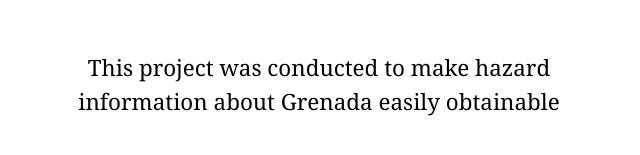
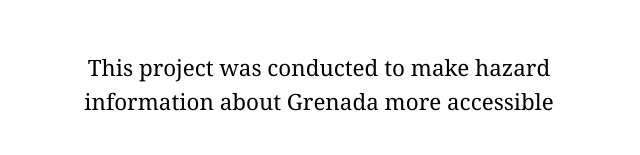
Before and after one commit to q-schen/gp481, a plain HTML site: page final.html in a window 1280 px wide. Shown: the part 535-690 px from the top of the page, without its empty margins (321-961 px from the left). Drawn offline with Linux system fonts and the light colour scheme.

Commit message:
Update final.html

```diff
--- a/final.html
+++ b/final.html
@@ -21,7 +21,7 @@
 			<span class="divider"></span>
 			<li><a href="mailto:AeGisGrenada@Gmail.com" class="page">Contact Us</a></li>
 		</ul>
-		<p>This project was conducted to make hazard information about Grenada easily obtainable
+		<p>This project was conducted to make hazard information about Grenada more accessible
 		</p>
 	</body>
 </html>
```
